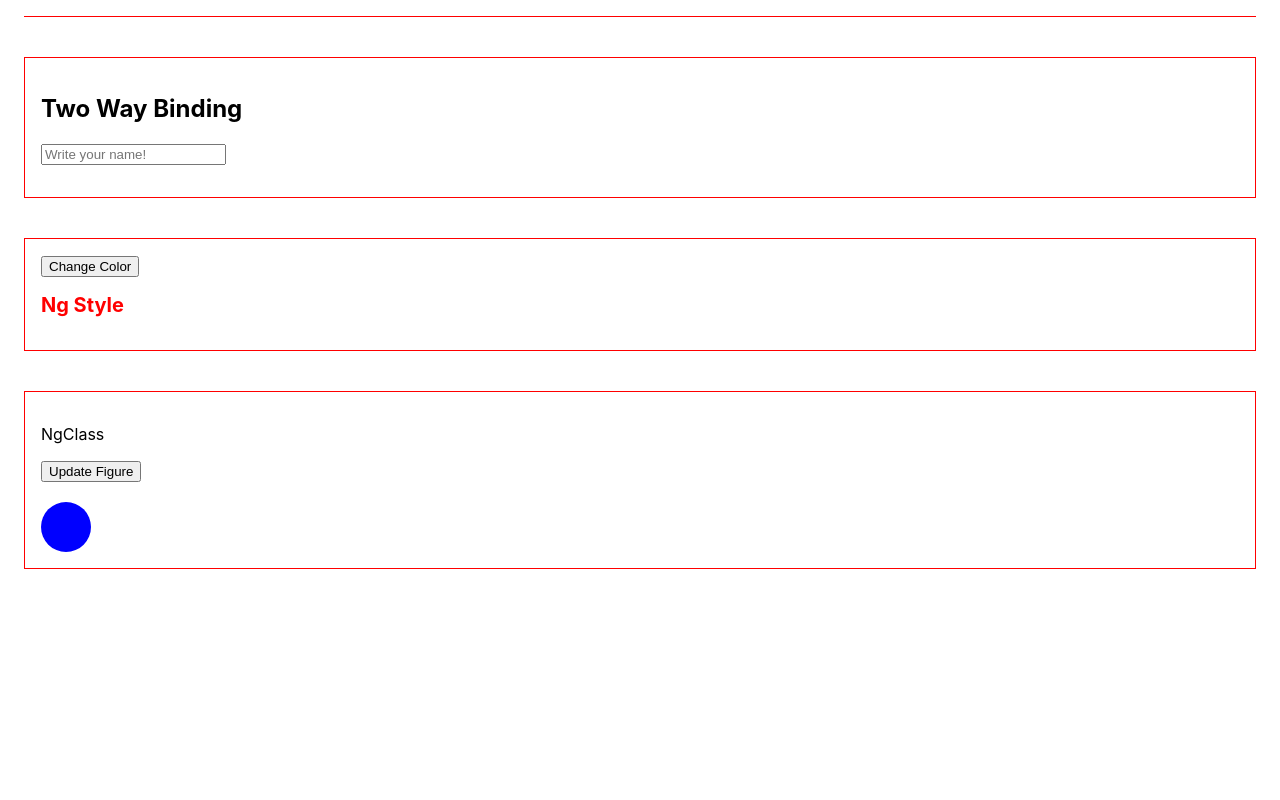
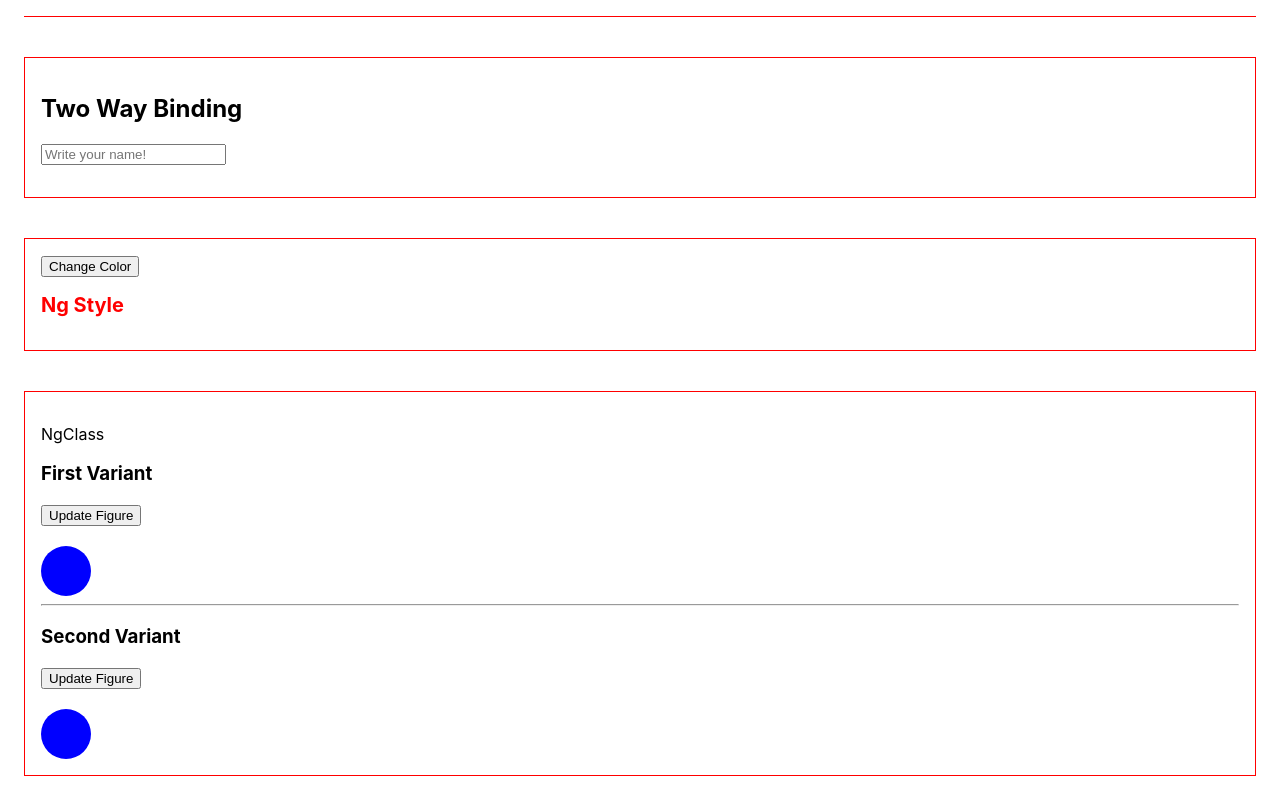
Before and after one commit to AshotHeb/Angular-Basics, an Angular app: page / in a window 1280 px wide. Shown: the part 328-1128 px from the top of the page. Before the commit the page ends 921 px from the top, so only its background shows below. Built offline with nearby package versions, Linux system fonts and the light colour scheme.

Commit message:
@Angular Basics/lesson-2 -- ngClass/second varint with only boolean values

```diff
--- a/src/app/ng-class/ng-class.component.html
+++ b/src/app/ng-class/ng-class.component.html
@@ -1,7 +1,16 @@
 <div class="ng-class">
   <p [ngClass]="{ 'text-red': true }">NgClass</p>
+
+  <h3>First Variant</h3>
   <button (click)="className = className === 'circle' ? '' : 'circle'">
     Update Figure
   </button>
   <div class="figure" [ngClass]="className"></div>
+
+  <hr />
+  <h3>Second Variant</h3>
+  <button (click)="secondVariantIsCircle = !secondVariantIsCircle">
+    Update Figure
+  </button>
+  <div class="figure" [class.circle]="secondVariantIsCircle"></div>
 </div>
--- a/src/app/ng-class/ng-class.component.ts
+++ b/src/app/ng-class/ng-class.component.ts
@@ -9,4 +9,5 @@ import { Component } from '@angular/core';
 })
 export class NgClassComponent {
   className: string = 'circle';
+  secondVariantIsCircle: boolean = true;
 }
```
